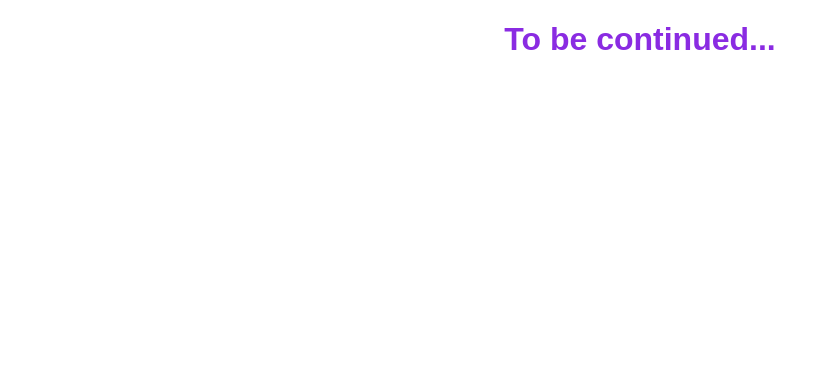
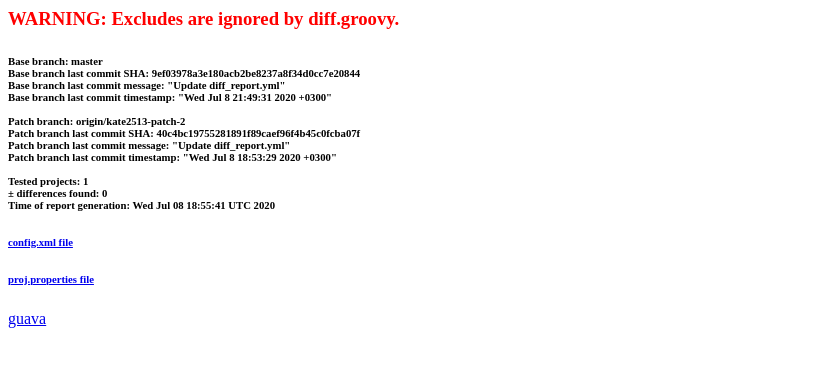
Before and after one commit to kate2513/kate2513.github.io, a plain HTML site: page index.html in a window 1280 px wide. Shown: the whole page, without its empty margins (0-829 px from the left). Drawn offline with Linux system fonts and the light colour scheme.

Commit message:
Commit from GitHub Action

```diff
--- a/index.html
+++ b/index.html
@@ -1,21 +1,3 @@
-<!DOCTYPE html>
-<html lang="ru">
-<head>
-    <meta charset="UTF-8">
-    <title>kate2513</title>
-    <style>
-        h1 {
-            color: blueviolet;
-        }
-        body {
-            text-align: center;
-            font-family: sans-serif;
-        }
-    </style>
-</head>
-<body>
-
-<h1>To be continued...</h1>
-
-</body>
-</html>
+<html><head><link rel="icon" href="https://checkstyle.org/images/favicon.png" type="image/x-icon" /><title>Checkstyle Tester Report Diff Summary</title></head><body>
+<h3><span style="color: #ff0000;"><strong>WARNING: Excludes are ignored by diff.groovy.</strong></span></h3><h6>Base branch: master<br />Base branch last commit SHA: 9ef03978a3e180acb2be8237a8f34d0cc7e20844<br />Base branch last commit message: "Update diff_report.yml"<br />Base branch last commit timestamp: "Wed Jul 8 21:49:31 2020 +0300"<br /><br />Patch branch: origin/kate2513-patch-2<br />Patch branch last commit SHA: 40c4bc19755281891f89caef96f4b45c0fcba07f<br />Patch branch last commit message: "Update diff_report.yml"<br />Patch branch last commit timestamp: "Wed Jul 8 18:53:29 2020 +0300"<br /><br />Tested projects: 1<br />&#177; differences found: 0<br />Time of report generation: Wed Jul 08 18:55:41 UTC 2020</h6><h6><a href='config.html'>config.xml file</a></h6><h6><a href='proj.html'>proj.properties file</a></h6><a href='guava/index.html'>guava</a><br />
+</body></html>
```
